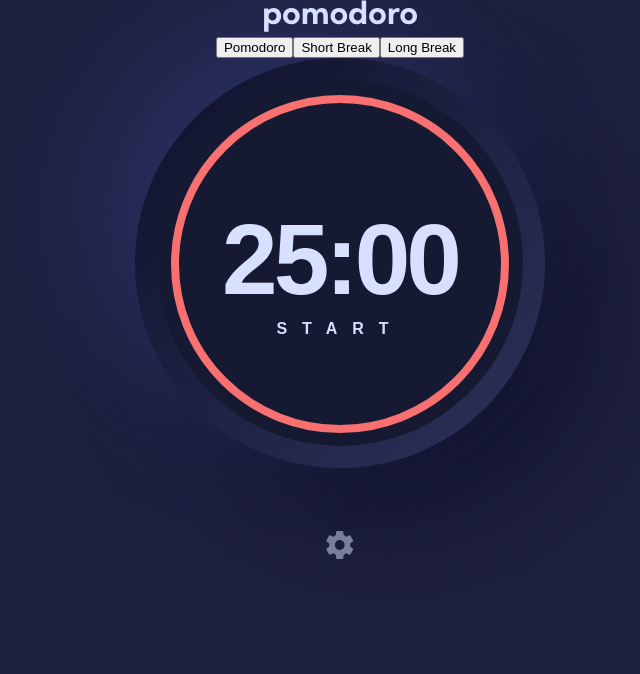
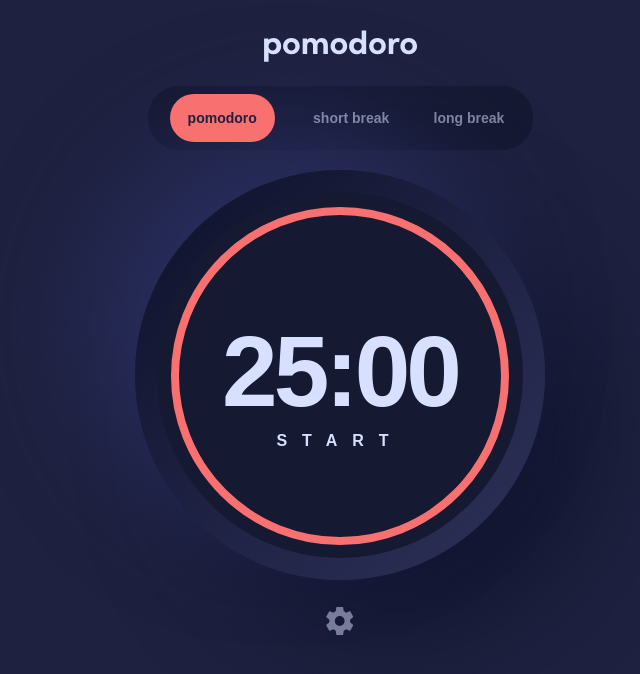
Before and after one commit to Esther-Guo/pomodoro-app-fm, a React (Create React App) app: page / in a window 1280 px wide. Shown: the top 674 px of the page, without its empty margins (300-940 px from the left). Built offline with nearby package versions, Linux system fonts and the light colour scheme.

Commit message:
control button style

```diff
--- a/src/App.css
+++ b/src/App.css
@@ -51,6 +51,8 @@ p {
 .roboto { font-family: "Roboto Slab", sans-serif;}
 .space { font-family: "Space Mono", sans-serif;}
 
+.title {margin-top: 30px;}
+
 .clock {
     margin: 0 auto 79px;
     background: linear-gradient(315deg, #2e325a 0%, #0e112a 100%);
@@ -58,7 +60,7 @@ p {
     border-radius: 50%;
     height: 410px;
     width: 410px;
-    margin-bottom: 63px;
+    margin-bottom: 27px;
     display: flex;
     justify-content: center;
     align-items: center;
@@ -110,3 +112,46 @@ p {
 .clock .progress-ring__circle .blue {
     stroke: #70f3f8;
 }
+
+.control-panel {
+    margin: 20px auto;
+    width: 87%;
+    background: #161932;
+    padding: 8px 6px;
+    border-radius: 31px;
+    display: flex;
+    justify-content: space-around;
+    align-items: center;
+    max-width: 373px;
+}
+
+.control-panel .control-button {
+    cursor: pointer;
+    background: none;
+    text-transform: lowercase;
+    border-radius: 31px;
+    border: none;
+    color: #d7e0ff8a;
+    font-weight: 700;
+    font-size: 14px;
+    outline: transparent;
+}
+
+.control-panel .control-button.active {
+    background: #f87070;
+    color: #1e213f;
+    padding: 16px 18px;
+    text-align: center;
+}
+
+.control-panel .control-button.active.red {
+    background: #f87070;
+}
+
+.control-panel .control-button.active.blue {
+    background: #70f3f8;
+}
+
+.control-panel .control-button.active.purple {
+    background: #d881f8;
+}
```
